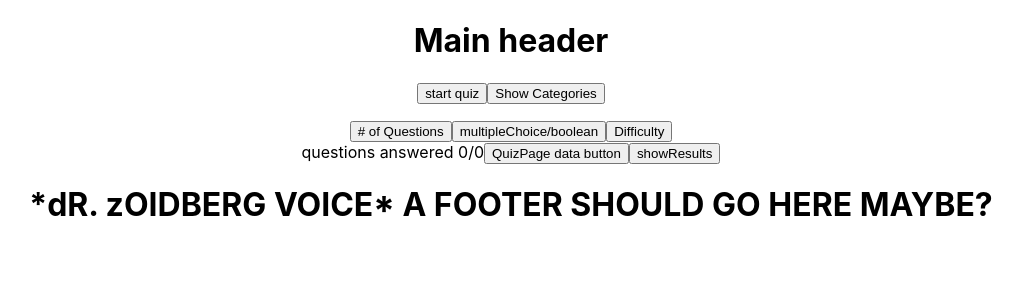
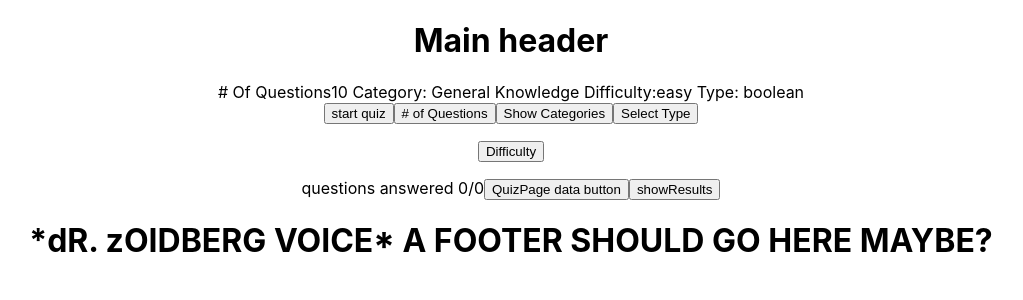
Before and after one commit to dariquewarren/triviaapp, a React (Create React App) app: page / in a window 1280 px wide. Shown: the top 300 px of the page, without its empty margins (129-1152 px from the left). Built offline with nearby package versions, Linux system fonts and the light colour scheme.

Commit message:
setup conditional toggling of showing type selection

```diff
--- a/src/Components/MainHeader.js
+++ b/src/Components/MainHeader.js
@@ -6,18 +6,32 @@ import Badge from 'react-bootstrap/Badge'
 // OR conditionally render necessary props into the same card (because styling is till tedious for me lol)
 
 function MainHeader(props) {
+// just for the main fetch call
 const [qAmount, setQAmount] = useState(10)
 const [qCategory, setQCategory] = useState(9)
 const [qDifficulty, setQDifficulty] = useState('easy')
 const [qType, setQType] = useState('boolean')
+// just for the component ui display
+const [categoryName, setCategoryName] = useState('General Knowledge')
+const [categoryList, setCategoryList] = useState([])
+// show hide quiz parameter selection components
 const [showCategory, toggleShowCategory] = useState(false)
-const [categoryList, setCategoryList] = useState([])
+const [showAmount, toggleShowAmount] = useState(false)
+const [showDifficulty, toggleShowDifficulty] = useState(false)
+const [showType, toggleShowType] = useState(false)
+
 
     // set states for the following to be used with props.gettriviadata function
         //amount, category,difficulty,type
+
+        // consider putting the buttons in the header behond a settings menu
     return (
         <div>
             <h1>Main header</h1>
+            <row>
+             # Of Questions{qAmount} Category: {categoryName} Difficulty:{qDifficulty} Type: {qType}
+            </row>
+            <br></br>
             <row>
             <button
             onClick={()=>{
@@ -29,6 +43,9 @@ const [categoryList, setCategoryList] = useState([])
              console.log(props.quizData)
            }}
             >{(props.quizData.length < 1) ? 'start quiz' : 'new quiz'  }  </button>
+
+            <button># of Questions</button>
+
 
             <button onClick={()=>{
                 fetch('https://opentdb.com/api_category.php').then((response)=>{
@@ -42,30 +59,63 @@ const [categoryList, setCategoryList] = useState([])
 
                 })
 
-            }}>{(showCategory)? 'Hide Categories': 'Show Categories'}</button>
+            }}>
+            {(showCategory)? 'Hide Categories': 'Show Categories'}
+            </button>
+
+            <button
+            onClick={()=>{
+                toggleShowType(!showType)
+            }}
+            >Select Type</button>
+
             {
+                (showType)
+                ?
+                <div>
+                <button
+                value={'boolean'}
+                onClick={(e)=>{
+                    setQType(e.target.value)
+                }}
+                >True or False</button>
+                <button
+                value={'multiple'}
+                onClick={(e)=>{
+                    setQType(e.target.value)
+                }}
+                >Multiple Choice</button>
 
+                </div>
+                :
+                <p></p>
             }
-           {
-               (showCategory)
-               ?
-               categoryList.trivia_categories.map((m)=>{
-                return(
-                    <button key={m.id} value={m.id}> {m.name}</button>
-                )
-            })
-                :
-               <p></p>
-           }
-
-            <button>
-
-
-            # of Questions</button>
-            <button>multipleChoice/boolean</button>
             <button>Difficulty</button>
 
             </row>
+            {
+                (showCategory)
+                ?
+                 <div style={{border: '3px solid black'}}>
+                  <h2> Select A Category</h2>
+                  { categoryList.trivia_categories.map((m)=>{
+                     return(
+
+                         <button
+                         key={m.id} value={m.id}
+                         onClick={(e)=>{
+                             e.preventDefault()
+                             console.log('name, value',e.target.value, m.name)
+                         }}
+
+                         > {m.name}</button>
+
+                     )
+                 })
+                   }
+                 </div>:
+                <p></p>
+            }
         </div>
     )
 }
```
